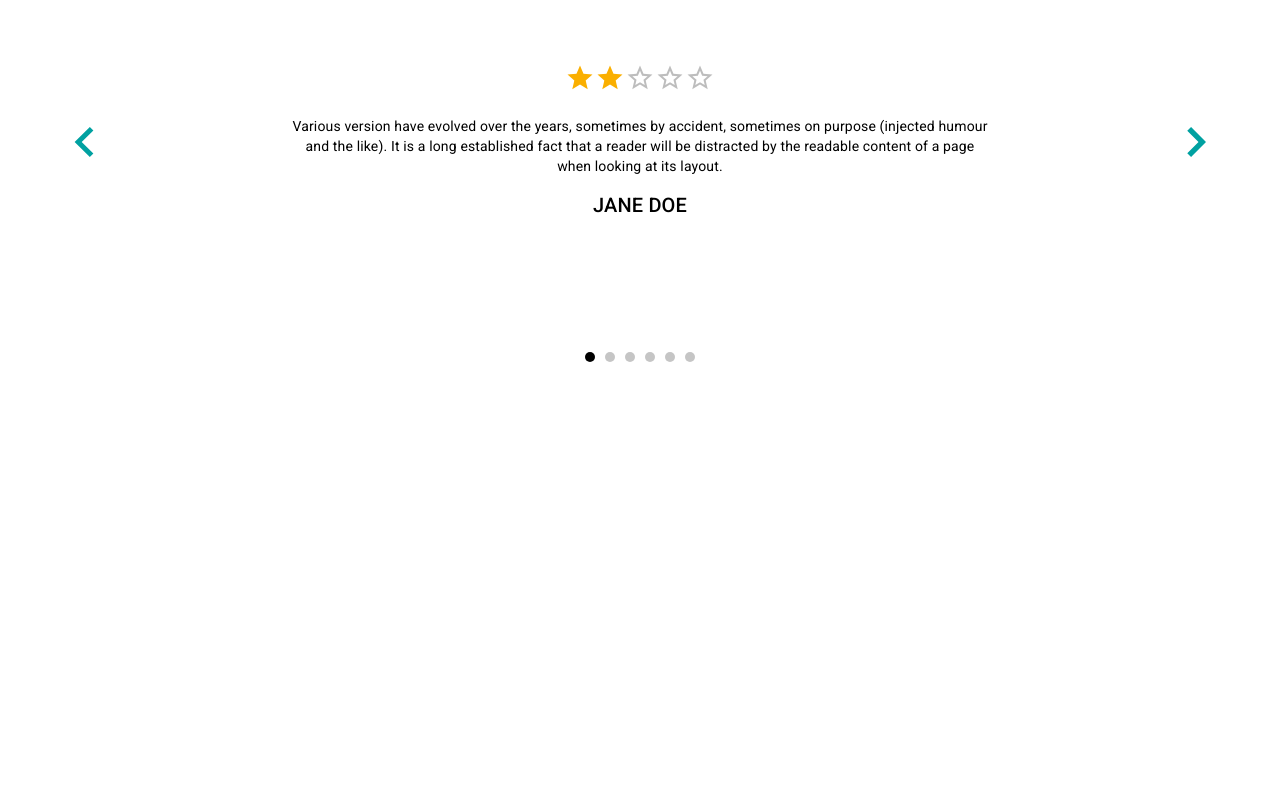
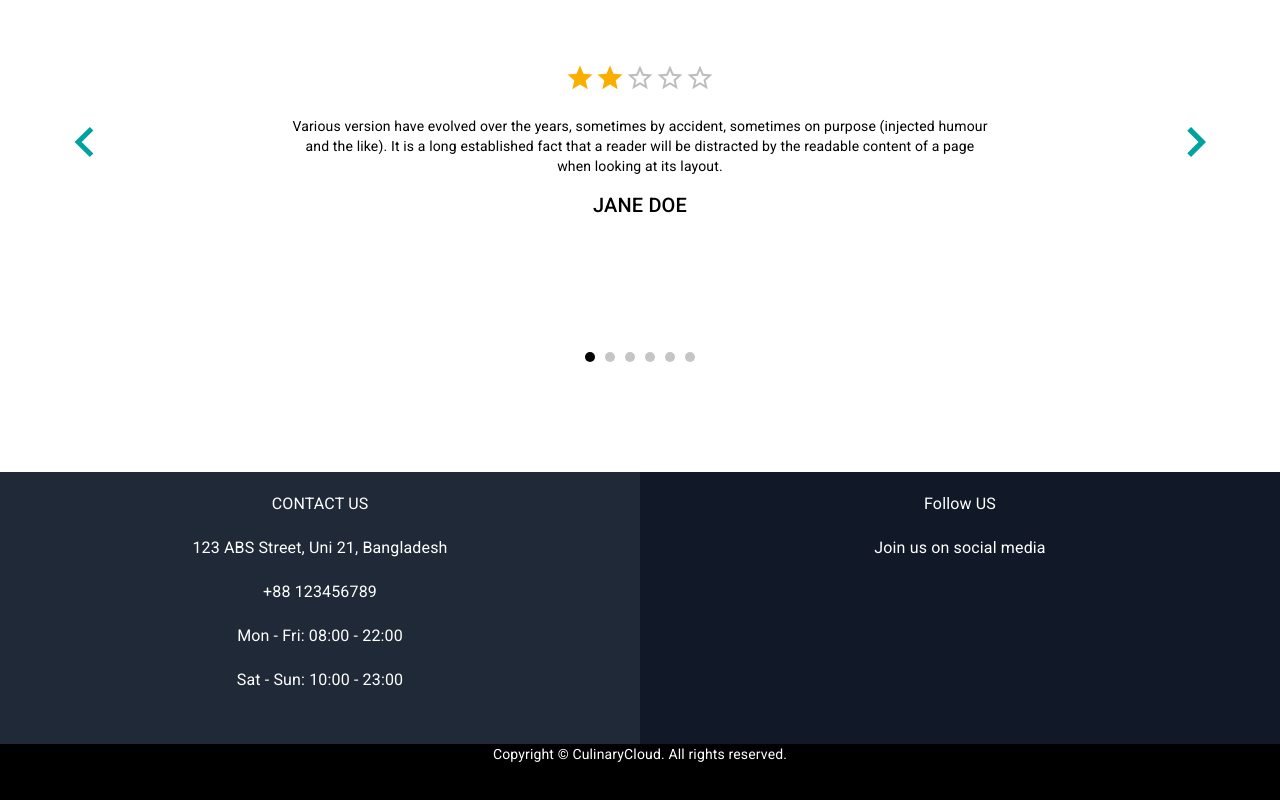
Before and after one commit to hasanhridoy01/NewRoz-Bistro-boss-apps, a React (Vite) app: page / in a window 1280 px wide. Shown: the part 4092-4892 px from the top of the page. Before the commit the page ends 4564 px from the top, so only its background shows below. Built offline with nearby package versions, Linux system fonts and the light colour scheme; no server answers.

Commit message:
footer section added done

```diff
--- a/src/Layout/Main.jsx
+++ b/src/Layout/Main.jsx
@@ -1,11 +1,13 @@
 import { Outlet } from "react-router-dom";
 import Header from "../Pages/Shared/Header/Header";
+import Footer from "../Pages/Shared/Footer/Footer";
 
 const MainLayout = () => {
     return (
         <div>
             <Header />
             <Outlet />
+            <Footer />
         </div>
     );
 };
--- a/src/Pages/Shared/Footer/Footer.jsx
+++ b/src/Pages/Shared/Footer/Footer.jsx
@@ -0,0 +1,26 @@
+import { Container, Grid, Typography } from "@mui/material";
+
+const Footer = () => {
+    return (
+        <div style={{ height: '350px', width: '100%' }}>
+            <Grid container alignItems={'center'} justifyContent={'center'}>
+                <Grid item lg={6} md={6} sm={12} xs={12} style={{ backgroundColor: '#1f2937', height: '272px', width: '100%' }}>
+                    <Typography sx={{ color: 'white', textAlign: 'center', alignItems: 'center', marginTop: '20px' }}>CONTACT US</Typography>
+                    <Typography sx={{ color: 'white', textAlign: 'center', alignItems: 'center', marginTop: '20px' }}>123 ABS Street, Uni 21, Bangladesh</Typography>
+                    <Typography sx={{ color: 'white', textAlign: 'center', alignItems: 'center', marginTop: '20px' }}>+88 123456789</Typography>
+                    <Typography sx={{ color: 'white', textAlign: 'center', alignItems: 'center', marginTop: '20px' }}>Mon - Fri: 08:00 - 22:00</Typography>
+                    <Typography sx={{ color: 'white', textAlign: 'center', alignItems: 'center', marginTop: '20px' }}>Sat - Sun: 10:00 - 23:00</Typography>
+                </Grid>
+                <Grid item lg={6} md={6} sm={12} xs={12} style={{ backgroundColor: '#111827', height: '272px', width: '100%' }}>
+                    <Typography sx={{ color: 'white', textAlign: 'center', alignItems: 'center', marginTop: '20px' }}>Follow US</Typography>
+                    <Typography sx={{ color: 'white', textAlign: 'center', alignItems: 'center', marginTop: '20px' }}>Join us on social media</Typography>
+                </Grid>
+            </Grid>
+            <div className="" style={{ height: '78px', backgroundColor: '#000',}}>
+                <Typography variant="body2" sx={{ color: '#fff', textAlign: 'center' }}>Copyright © CulinaryCloud. All rights reserved.</Typography>
+            </div>
+        </div>
+    );
+};
+
+export default Footer;
```
